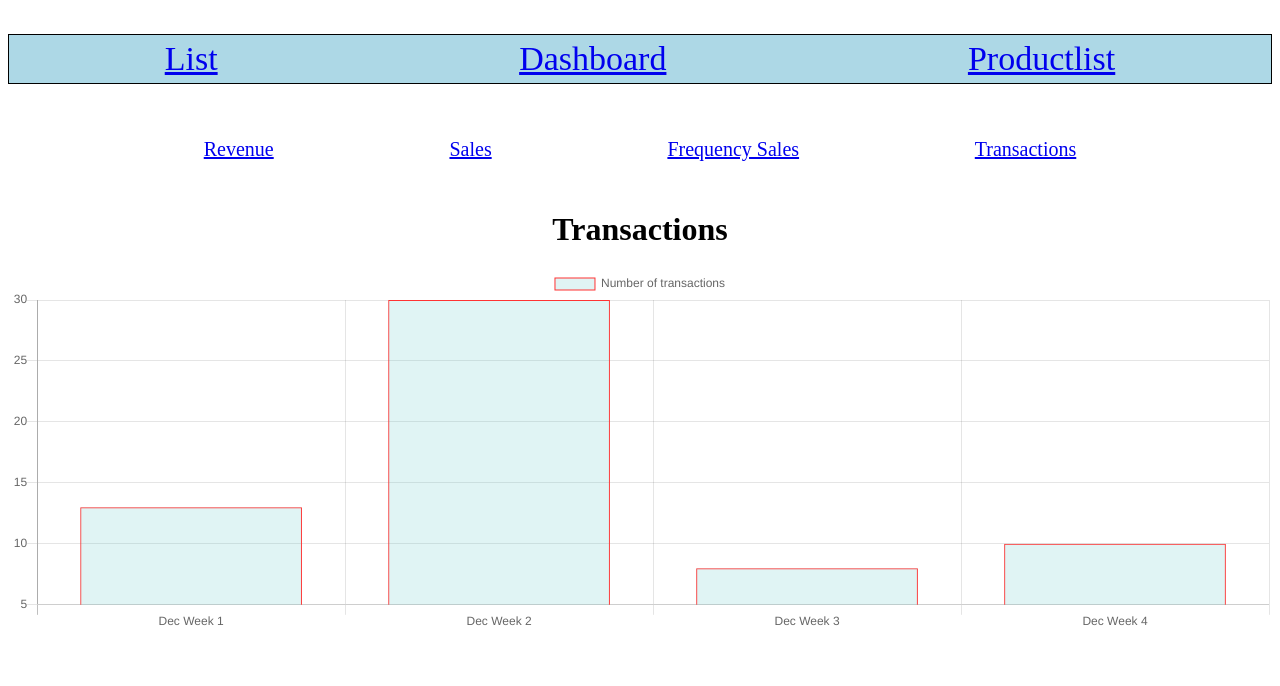
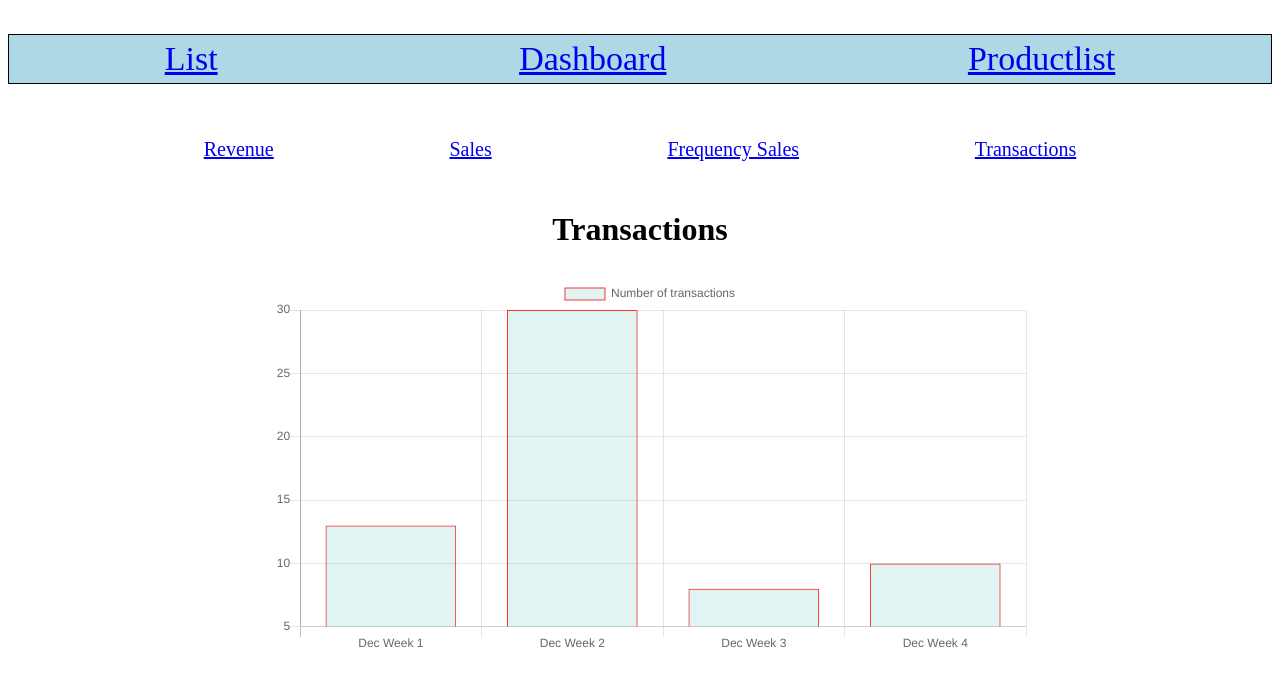
Before and after one commit to ErmatovRustam/dashboard-earthy-being, a React (Create React App) app: page /dashboard/transactions in a window 1280 px wide. Shown: the top 686 px of the page. Built offline with nearby package versions, Linux system fonts and the light colour scheme.

Commit message:
added animation to bar chart on transacttions

```diff
--- a/src/components/transactions/Transactions.jsx
+++ b/src/components/transactions/Transactions.jsx
@@ -19,17 +19,18 @@ const data = {
 };
 
 const Transactions = () =>{
-    return (
-      <div>
+  return (
+      <div className = 'transactions'>
         <h1 className = 'title'>Transactions</h1>
+      <div className = 'bar'>
         <Bar
           data={data}
-          width={80}
-          height={300}
           options={{
-            maintainAspectRatio: false
+            animationEnabled: true,
+            maintainAspectRatio: true
           }}
         />
+      </div>
       </div>
     );
 };
--- a/src/components/transactions/transactions.css
+++ b/src/components/transactions/transactions.css
@@ -4,3 +4,17 @@
     padding: 10px;
     margin: 10px;
 }
+
+.bar{
+    padding: 10px;
+    margin: 10px;
+    width: 60%;
+    height: 250px;
+    margin-left: 20%;
+}
+
+.transaction{
+    display: flex;
+    justify-content: center;
+    align-items: center;
+}
```
Also changed, not shown: 1 other file (tests, documents, lock files or other folders).
